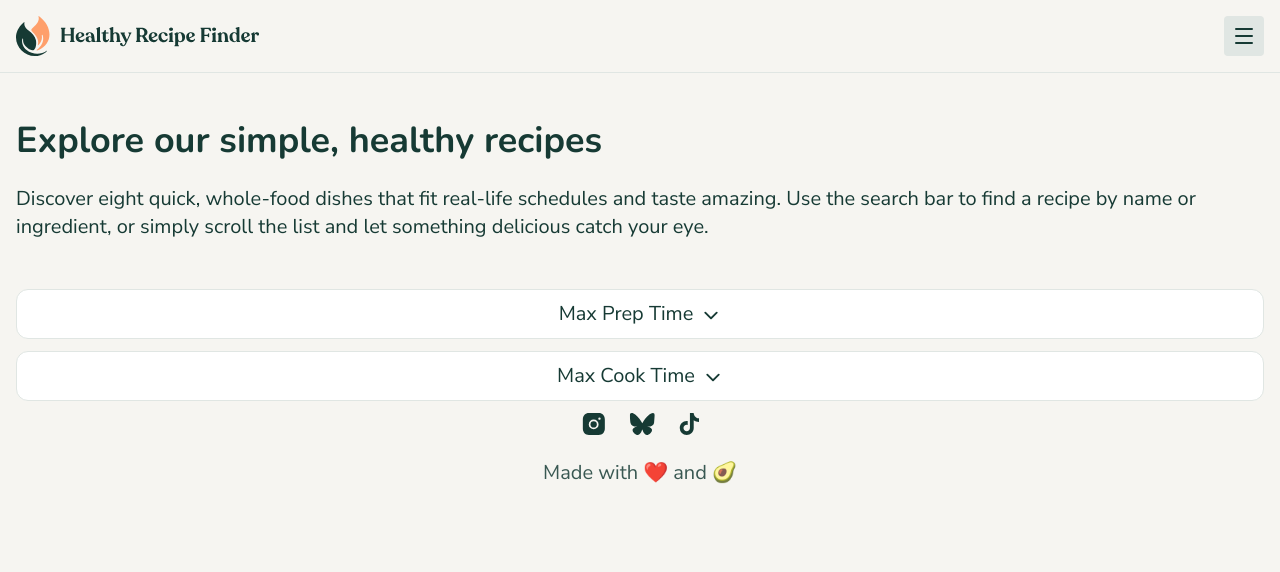
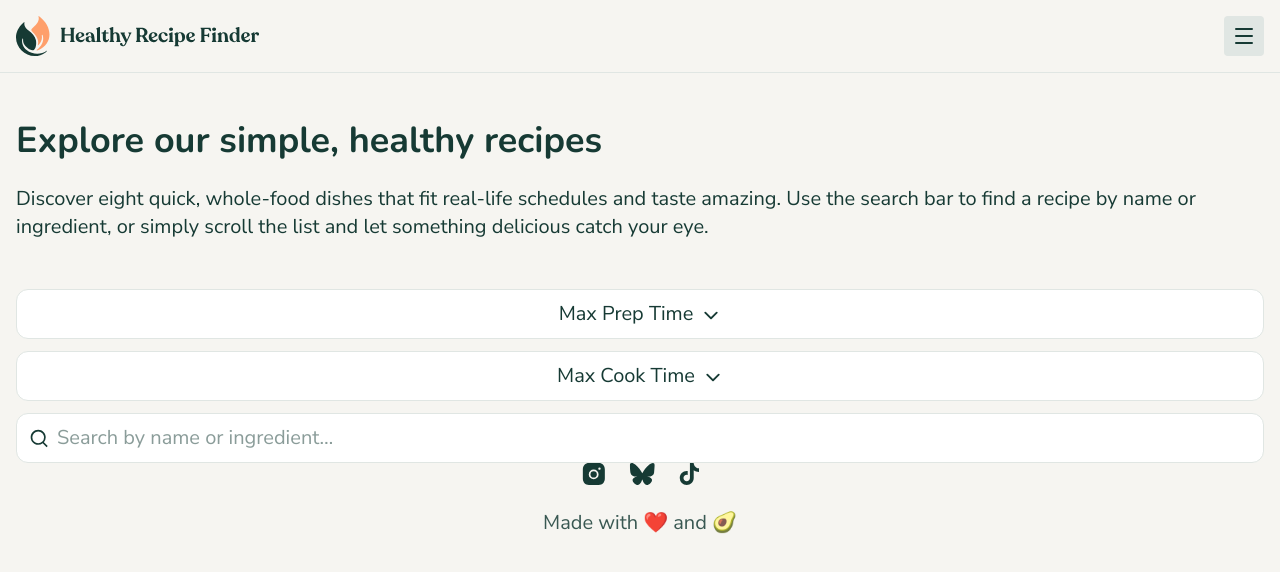
Before and after one commit to florianstancioiu/recipe-finder-website, a React (Vite) app: page /recipes in a window 1280 px wide. Shown: the top 572 px of the page. Built offline with nearby package versions, Linux system fonts and the light colour scheme.

Commit message:
Created (partially) the SearchInput component

```diff
--- a/src/components/RecipesFilters/RecipesFilters.tsx
+++ b/src/components/RecipesFilters/RecipesFilters.tsx
@@ -1,5 +1,6 @@
 import Dropdown from "../UI/Dropdown/Dropdown";
 import ChevronDownSvg from "../../images/icon-chevron-down.svg?react";
+import SearchInput from "../UI/SearchInput/SearchInput";
 
 const prepOptions = [
   { id: 1, value: "0 minutes" },
@@ -26,6 +27,7 @@ const RecipesFilters = () => {
         <span>Max Cook Time</span>
         <ChevronDownSvg className="inline-block ml-2" />
       </Dropdown>
+      <SearchInput placeholder="Search by name or ingredient…" />
     </div>
   );
 };
--- a/src/components/UI/SearchInput/SearchInput.tsx
+++ b/src/components/UI/SearchInput/SearchInput.tsx
@@ -1,5 +1,28 @@
-const SearchInput = () => {
-  return <div></div>;
+import { useId } from "react";
+
+import SearchSvg from "../../../images/icon-search.svg?react";
+
+export type SearchInputProps = {
+  placeholder: string;
+};
+
+const SearchInput = ({ placeholder }: SearchInputProps) => {
+  const searchInputId = useId();
+
+  return (
+    <label
+      htmlFor={searchInputId}
+      className="relative w-full block text-center bg-neutral-0 rounded-xl border border-neutral-300 py-2.5 font-normal text-neutral-900 cursor-pointer"
+    >
+      <SearchSvg className="absolute left-3 top-3.5" />
+      <input
+        id={searchInputId}
+        className="bg-neutral-0 pl-10 focus-visible:border-none focus-visible:outline-none w-full"
+        type="text"
+        placeholder={placeholder}
+      />
+    </label>
+  );
 };
 
 export default SearchInput;
```
